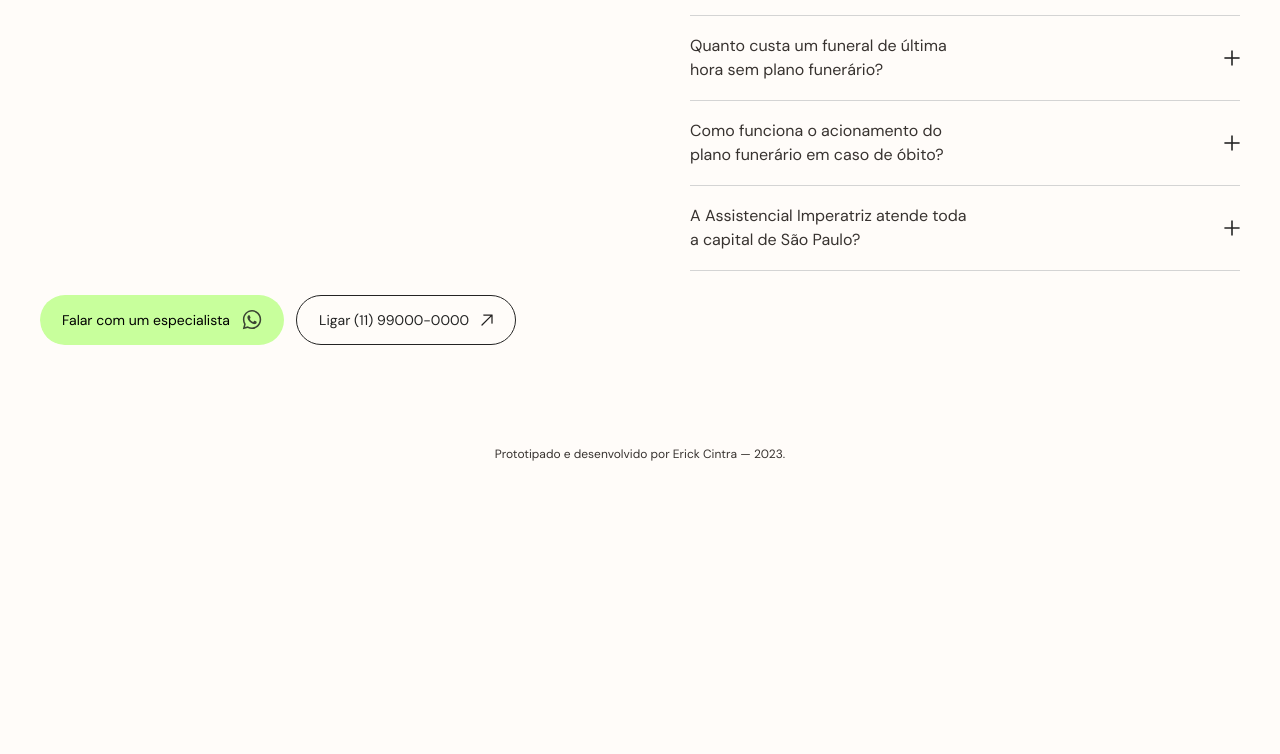
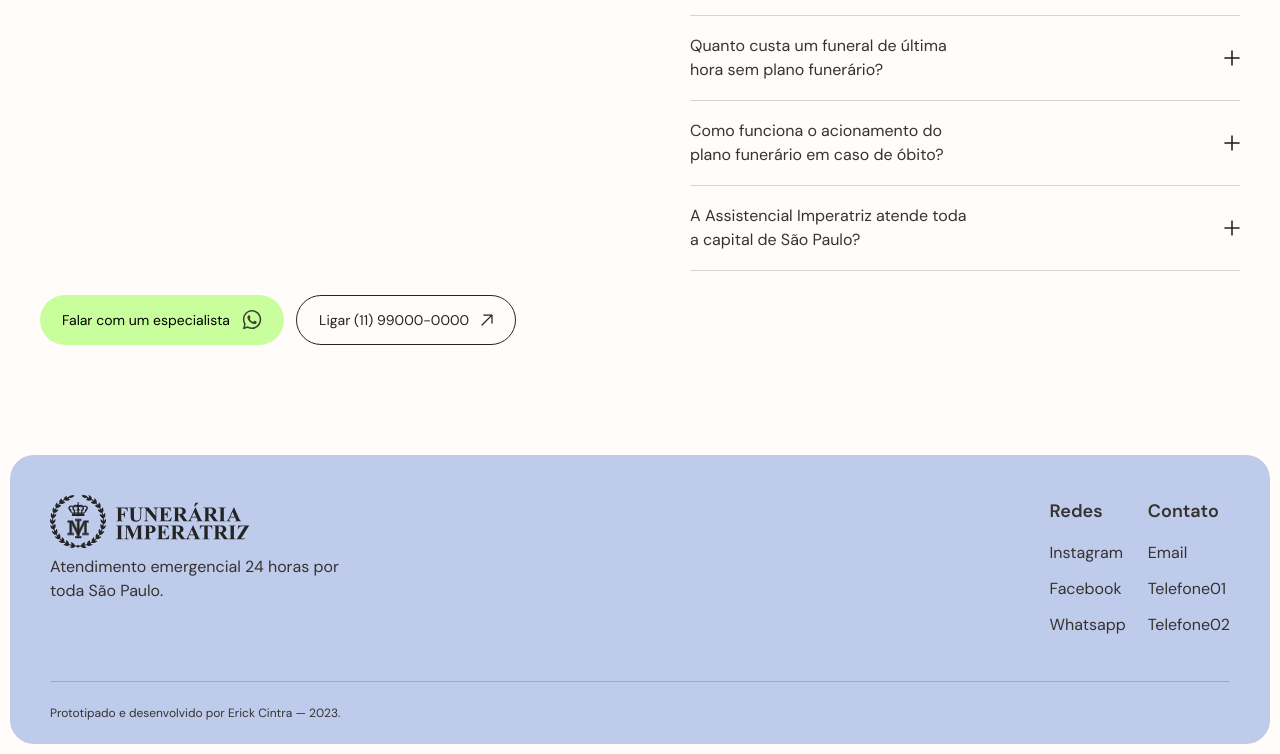
Before and after one commit to erickctra/funeraria-landing-page, a plain HTML site: page index.html in a window 1280 px wide. Shown: the part 5884-6638 px from the top of the page. Before the commit the page ends 6387 px from the top, so only its background shows below. Drawn offline with Linux system fonts and the light colour scheme.

Commit message:
add footer

```diff
--- /dev/null
+++ b/css/footer.css
@@ -0,0 +1,83 @@
+footer {
+    margin-top: 110px;
+    padding: 0 10px 10px 10px;
+
+}
+
+footer .container {
+
+    padding:40px 40px 0 40px;
+
+    display: flex;
+    flex-direction: row;
+    justify-content: space-between;
+    flex-wrap: wrap;
+    gap: 22px;
+
+    background-color: #BECBEB;
+}
+
+footer h3 {
+    font-size: 18px;
+    font-weight: 600;
+}
+
+footer .container .group {
+    flex: 1 300px;
+}
+
+footer .container .links {
+    flex: 1 400px;
+    display: flex;
+    flex-direction: row;
+    flex-wrap: wrap;
+    gap: 22px;
+    justify-content: flex-end;
+}
+
+
+footer .container .links .group {
+    flex: none;
+    max-width: 200px;
+}
+
+footer .container .social {
+
+    display: flex;
+    flex-direction: column;
+    gap: 12px;
+}
+
+footer .container .group img {
+    width: 200px;
+}
+
+footer .container .group p {
+    text-align: start;
+    max-width: 300px;
+}
+
+footer .container hr {
+    flex: 1 100%;
+    margin-top: 22px;
+
+    border-top: 1px solid var(--text-dark);
+    border-bottom: none;
+    opacity: 0.2;
+}
+
+
+footer .container .made-by {
+    padding-bottom: 22px;
+
+    flex: 1 100%;
+    margin: 0 auto;
+    font-size: 12px;
+
+}
+
+footer {
+    width: 100%;
+    display: flex;
+    justify-content: center;
+}
--- a/css/styles.css
+++ b/css/styles.css
@@ -206,17 +206,7 @@ p {
     line-height: 150%;
 }
 
-footer {
-    padding: 40px;
-    width: 100%;
-    display: flex;
-    justify-content: center;
-}
 
-footer p {
-    margin: 0 auto;
-    font-size: 12px;
-}
 
 .group sub {
     background-color: #F6F2EF;
--- a/index.html
+++ b/index.html
@@ -21,6 +21,7 @@
 	<link rel="stylesheet" href="css/pricing.css">
 	<link rel="stylesheet" href="css/faq.css">
 	<link rel="stylesheet" href="css/services.css">
+	<link rel="stylesheet" href="css/footer.css">
 
 </head>
 
@@ -837,7 +838,33 @@
 
 
 	<footer>
-		<p>Prototipado e desenvolvido por Erick Cintra — 2023.</p>
+		<div class="container">
+			<div class="group">
+				<img src="assets/logo-preto.svg" alt="Assistencial Imperatriz">
+				<p>Atendimento emergencial 24 horas por toda São Paulo.</p>
+			</div>
+
+			<div class="links">
+				<div class="group">
+					<div class="social">
+						<h3>Redes</h3>
+						<p>Instagram</p>
+						<p>Facebook</p>
+						<p>Whatsapp</p>
+					</div>
+				</div>
+				<div class="group">
+					<div class="social">
+						<h3>Contato</h3>
+						<p>Email</p>
+						<p>Telefone01</p>
+						<p>Telefone02</p>
+					</div>
+				</div>
+			</div>
+			<hr>
+			<p class="made-by">Prototipado e desenvolvido por Erick Cintra — 2023.</p>
+		</div>
 	</footer>
 </body>
 
```
Also changed, not shown: assets/logo-preto.svg (added).
